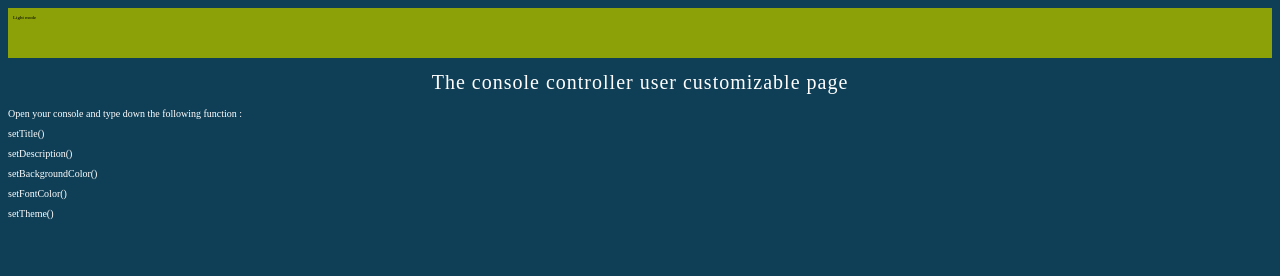
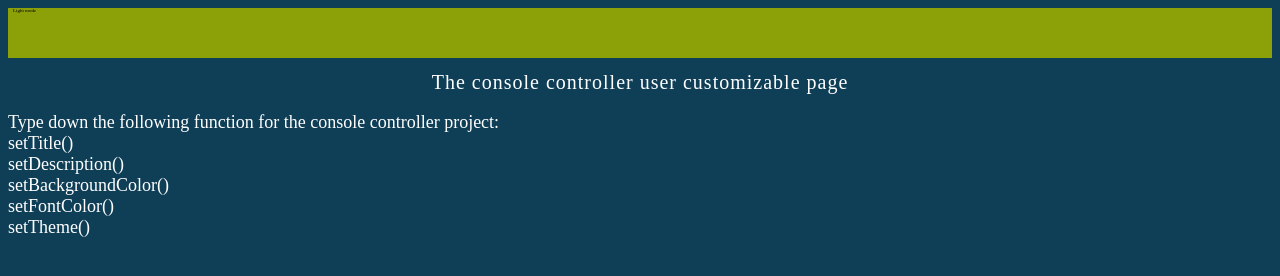
Before and after one commit to ahme0543/mtm6302-console-controller-ahme0543, a plain HTML site: page index.html in a window 1280 px wide. Drawn offline with Linux system fonts and the light colour scheme.

Commit message:
Completes the Assignment

```diff
--- a/index.html
+++ b/index.html
@@ -24,7 +24,7 @@
       <main>
         <h1 id="title" class="fonts">The console controller  user customizable page</h1>
         <p id="paragraph" class="fonts">
-          Open your console and type down the following function : <br/>
+        Type down the following function  for the console controller project: <br/>
           setTitle() <br/>
           setDescription() <br/>
           setBackgroundColor() <br/>
--- a/styles.css
+++ b/styles.css
@@ -27,16 +27,14 @@
   }
 
   p {
-    font-size: 1rem;
-    line-height: 2rem;
+    font-size: large;
+
   }
   .fonts {
     color: white;
   }
 
-  /* .main-dark {
-    background-color: rgba(100, 100, 100, 0.4);
-  } */
+
 
   header {
     position: relative;
@@ -48,12 +46,7 @@
 
   }
 
-  /* .mode-dark {
-    position: absolute;
-    left: 1rem;
-    top: 0.1rem;
 
-  }  */
 
   .text-theme {
     font-size: 0.5rem;
```
